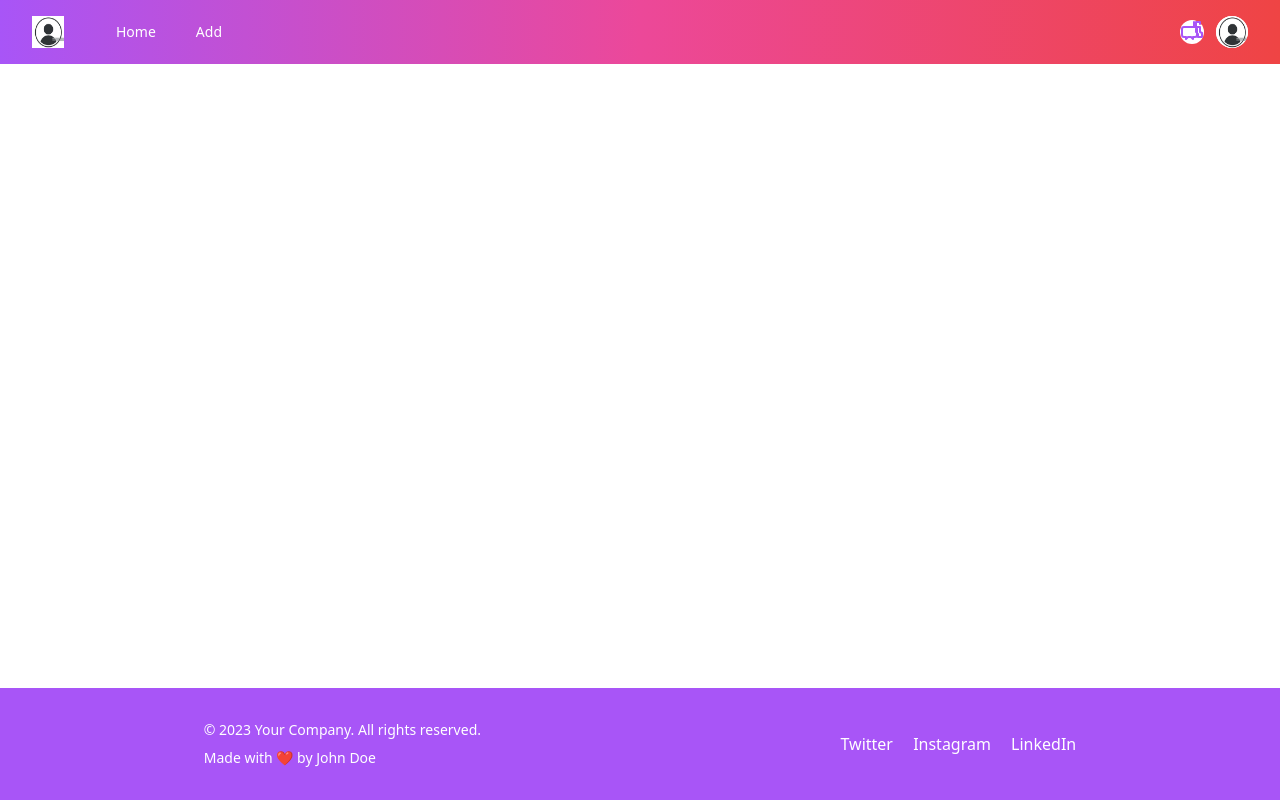
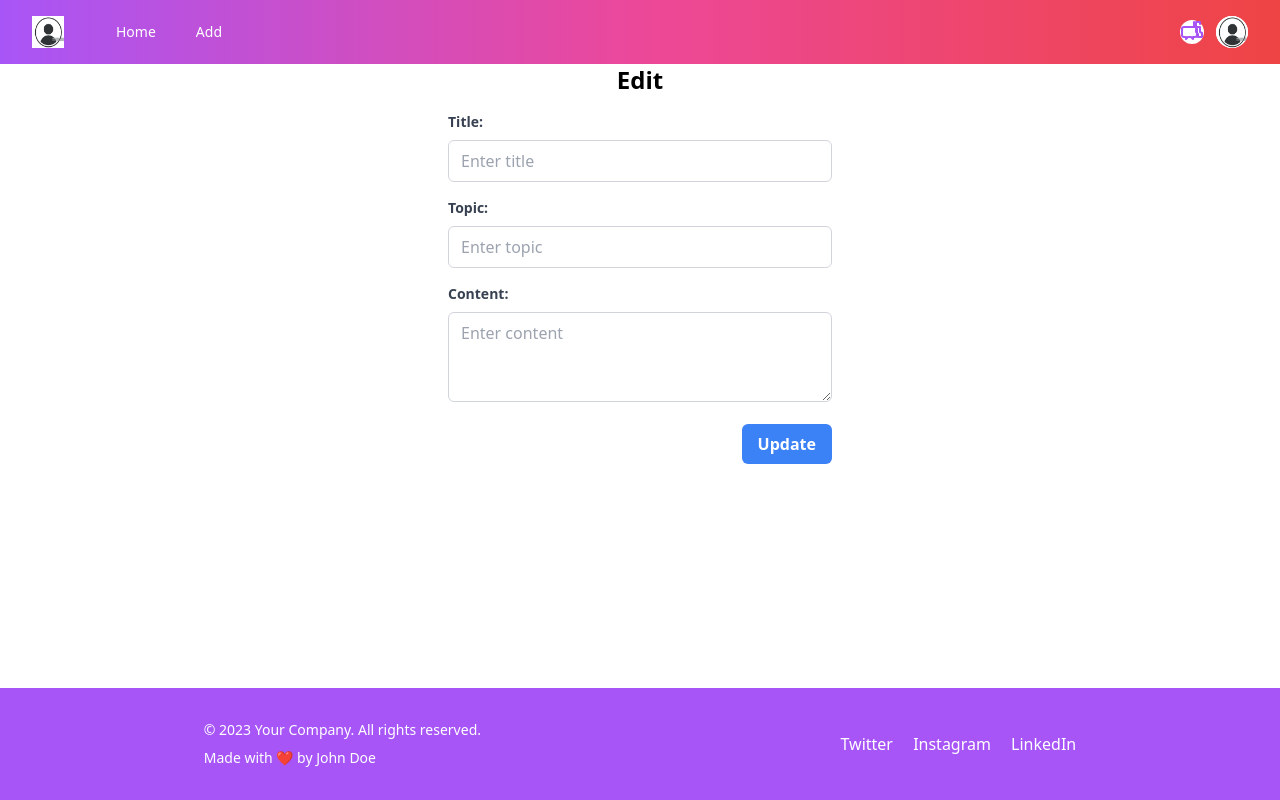
Before and after one commit to DagimAsnake/vue-frontBlog, a Vue app: page /edit/1 in a window 1280 px wide. Built offline with nearby package versions, Linux system fonts and the light colour scheme; no server answers.

Commit message:
finished edit page

```diff
--- a/src/components/Details.vue
+++ b/src/components/Details.vue
@@ -4,7 +4,7 @@
     <p class="text-gray-500 text-sm mb-4">{{ blog.topic }}</p>
     <p class="mb-4">{{ blog.content }}</p>
     <div class="flex">
-      <button class="px-4 py-2 bg-blue-500 text-white font-semibold rounded-md hover:bg-blue-600 mr-2" @click="editBlog">Edit</button>
+      <button class="px-4 py-2 bg-blue-500 text-white font-semibold rounded-md hover:bg-blue-600 mr-2" @click="editBlog(blog._id)">Edit</button>
       <button class="px-4 py-2 bg-red-500 text-white font-semibold rounded-md hover:bg-red-600" @click="deleteBlog">Delete</button>
     </div>
   </div>
@@ -34,9 +34,8 @@ export default {
         console.error('Error fetching blog details:', error);
       }
     },
-    editBlog() {
-      // Handle edit logic here
-      // You can navigate to the edit page or show a form for editing the blog
+    editBlog(blogId) {
+      this.$router.push({ name: 'edit', params: { id: blogId } });
     },
     async deleteBlog() {
       try {
--- /dev/null
+++ b/src/components/Edit.vue
@@ -0,0 +1,79 @@
+<template>
+  <div class="flex flex-col items-center">
+    <h1 class="text-2xl font-bold mb-4">Edit</h1>
+    <form class="w-full max-w-sm" @submit.prevent="updateForm">
+      <div class="mb-4">
+        <label for="title" class="block text-gray-700 text-sm font-bold mb-2">Title:</label>
+        <input v-model="title" id="title" type="text" placeholder="Enter title" class="w-full px-3 py-2 border border-gray-300 rounded-md focus:outline-none focus:ring focus:ring-blue-500 focus:border-blue-500">
+      </div>
+      <div class="mb-4">
+        <label for="topic" class="block text-gray-700 text-sm font-bold mb-2">Topic:</label>
+        <input v-model="topic" id="topic" type="text" placeholder="Enter topic" class="w-full px-3 py-2 border border-gray-300 rounded-md focus:outline-none focus:ring focus:ring-blue-500 focus:border-blue-500">
+      </div>
+      <div class="mb-4">
+        <label for="content" class="block text-gray-700 text-sm font-bold mb-2">Content:</label>
+        <textarea v-model="content" id="content" rows="3" placeholder="Enter content" class="w-full px-3 py-2 border border-gray-300 rounded-md focus:outline-none focus:ring focus:ring-blue-500 focus:border-blue-500"></textarea>
+      </div>
+      <div class="flex justify-end">
+        <button type="submit" class="px-4 py-2 bg-blue-500 text-white font-semibold rounded-md hover:bg-blue-600">Update</button>
+      </div>
+    </form>
+  </div>
+</template>
+
+<script>
+export default {
+  data() {
+    return {
+      title: '',
+      topic: '',
+      content: '',
+      blog: {}
+    };
+  },
+  async mounted() {
+    this.fetchBlogDetails();
+  },
+  methods: {
+    async fetchBlogDetails() {
+      try {
+        const response = await fetch(`http://localhost:8000/blog/${this.$route.params.id}`);
+        if (response.ok) {
+          const data = await response.json();
+          this.blog = data.msg;
+          this.title = this.blog.title;
+          this.topic = this.blog.topic;
+          this.content = this.blog.content;
+        } else {
+          console.error('Error fetching blog details:', response.statusText);
+        }
+      } catch (error) {
+        console.error('Error fetching blog details:', error);
+      }
+    },
+    async updateForm() {
+      const response = await fetch(`http://localhost:8000/blog/update/${this.$route.params.id}`, {
+        method: 'PUT',
+        headers: {
+          'Content-Type': 'application/json'
+        },
+        body: JSON.stringify({
+          title: this.title,
+          topic: this.topic,
+          content: this.content
+        })
+      });
+
+      if (response.ok) {
+        this.title = '';
+        this.topic = '';
+        this.content = '';
+
+        this.$router.push({ name: 'details', params: { id: this.blog._id } });
+      } else {
+        console.error('Error sending blog:', response.statusText);
+      }
+    }
+  }
+};
+</script>
--- a/src/router.js
+++ b/src/router.js
@@ -3,6 +3,7 @@ import { createRouter, createWebHistory } from 'vue-router';
 import Home from './components/Home.vue';
 import Add from './components/Add.vue';
 import Details from './components/Details.vue'
+import Edit from './components/Edit.vue'
 
 const router = createRouter({
   history: createWebHistory(),
@@ -11,6 +12,7 @@ const router = createRouter({
     { path: '/home', name:"home", component: Home },
     { path: '/add', name:"add", component: Add },
     { path: '/home/:id', name:'details', component: Details, props: true },
+    { path: '/edit/:id', name:'edit', component: Edit, props: true },
   ]
 });
 
```
